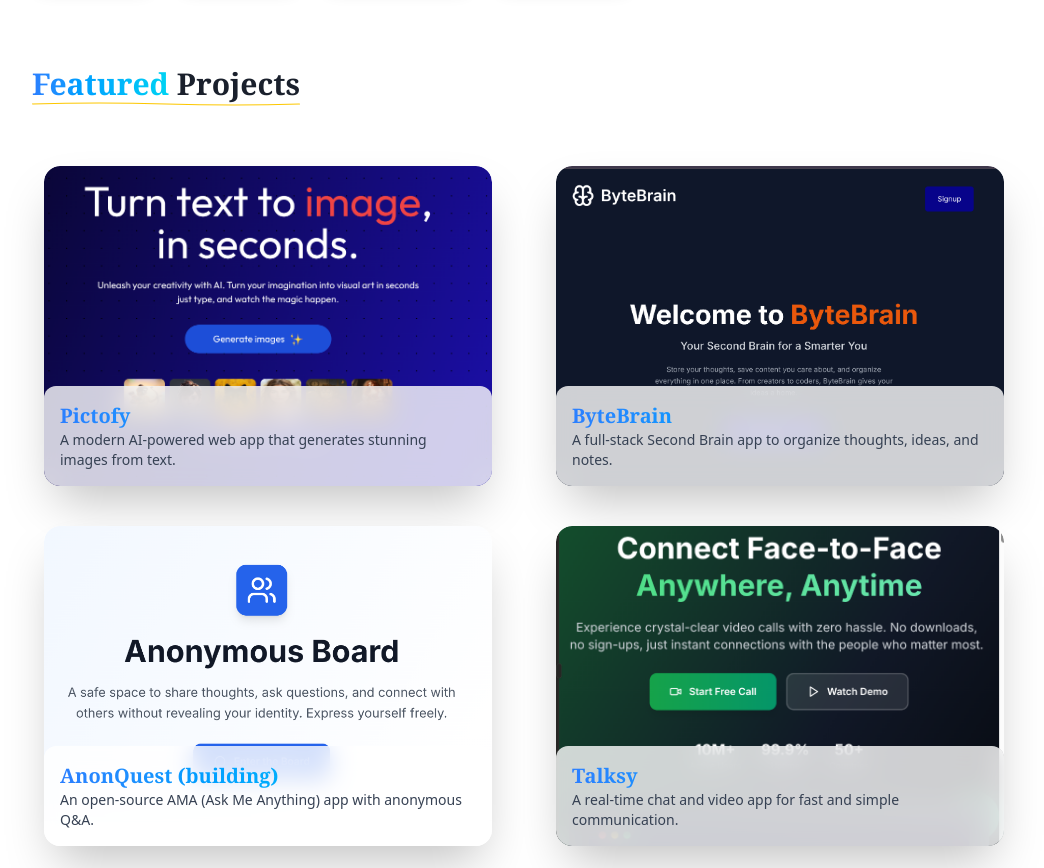
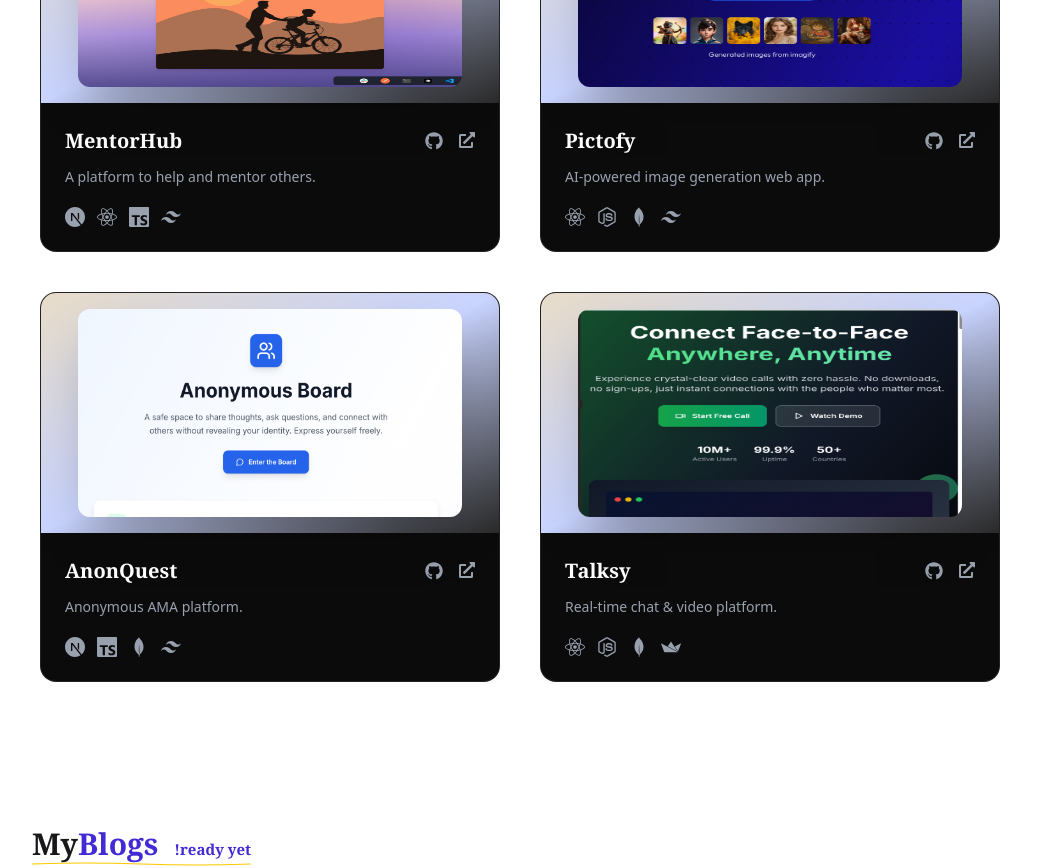
Before and after one commit to rajscriptsGH/Portfolio, a Next.js app: page / in a window 1280 px wide. Shown: the part 1340-2208 px from the top of the page, without its empty margins (156-1200 px from the left). Built offline with nearby package versions, Linux system fonts and the light colour scheme.

Commit message:
projects updated

```diff
--- a/src/app/page.tsx
+++ b/src/app/page.tsx
@@ -9,7 +9,7 @@ import Skills from "@/components/Skills";
 import TimeLocation from "@/components/TimeLocation";
 import Blogs from "@/components/Blogs"
 // import Experience from "@/components/Experience";
-import Education from "@/components/Education";
+// import Education from "@/components/Education";
 
 export default function Home() {
   return (
@@ -19,7 +19,7 @@ export default function Home() {
       <Header />
       <Github />
       <About />
-      <Education />
+      {/* <Education /> */}
       {/* <Experience /> */}
       <Skills />
       <FeaturedProjects />
--- a/src/components/Details/AboutMe.tsx
+++ /dev/null
@@ -1,11 +0,0 @@
-import React from 'react'
-
-const AboutMe = () => {
-    return (
-        <div id='aboutme'>
-            Details about me
-        </div>
-    )
-}
-
-export default AboutMe
--- a/src/components/Details/Projects.tsx
+++ /dev/null
@@ -1,11 +0,0 @@
-import React from 'react'
-
-const Projects = () => {
-    return (
-        <div>
-            All projects here
-        </div>
-    )
-}
-
-export default Projects
--- a/src/components/FeaturedProjects.tsx
+++ b/src/components/FeaturedProjects.tsx
@@ -1,154 +1,140 @@
 "use client"
+
 import Image from "next/image"
-import React from "react"
-import { FaGithub, FaExternalLinkAlt } from "react-icons/fa"
+import {
+    FaGithub,
+    FaExternalLinkAlt,
+    FaReact,
+    FaNodeJs
+} from "react-icons/fa"
+import {
+    SiNextdotjs,
+    SiTypescript,
+    SiMongodb,
+    SiTailwindcss,
+    SiStreamlit
+} from "react-icons/si"
+
+const techIcons: any = {
+    React: <FaReact />,
+    Nextjs: <SiNextdotjs />,
+    "Next.js": <SiNextdotjs />,
+    TypeScript: <SiTypescript />,
+    "Node.js": <FaNodeJs />,
+    MongoDB: <SiMongodb />,
+    Tailwind: <SiTailwindcss />,
+    Stream: <SiStreamlit />,
+}
 
 const FeaturedProjects = () => {
     const projects = [
         {
+            title: "MentorHub",
+            img: "/mentorhub.png",
+            desc: "A platform to help and mentor others.",
+            tech: ["Nextjs", "React", "TypeScript", "Tailwind"],
+            github: "#",
+            demo: "https://true-mentorhub.vercel.app/",
+        },
+        {
             title: "Pictofy",
             img: "/pictofy.png",
-            desc: "A modern AI-powered web app that generates stunning images from text.",
-            tech: ["React", "Node.js", "MongoDB", "Express", "Tailwind"],
+            desc: "AI-powered image generation web app.",
+            tech: ["React", "Node.js", "MongoDB", "Tailwind"],
             github: "https://github.com/rajscriptsGH/Pictofy",
             demo: "https://pictofy.vercel.app",
         },
         {
-            title: "ByteBrain",
-            img: "/bytebrain.png",
-            desc: "A full-stack Second Brain app to organize thoughts, ideas, and notes.",
-            tech: ["TypeScript", "React", "Node.js", "MongoDB", "Express", "Tailwind"],
-            github: "https://github.com/rajscriptsGH/ByteBrain",
-            demo: "https://bytebrain.vercel.app",
-        },
-        {
-            title: "AnonQuest (building)",
+            title: "AnonQuest",
             img: "/anonquest.png",
-            desc: "An open-source AMA (Ask Me Anything) app with anonymous Q&A.",
-            tech: ["Next.js", "TypeScript", "Tailwind", "Node.js", "MongoDB", "Express"],
+            desc: "Anonymous AMA platform.",
+            tech: ["Next.js", "TypeScript", "MongoDB", "Tailwind"],
             github: "https://github.com/rajscriptsGH/AnonQuest",
             demo: "https://anonquest.vercel.app",
         },
         {
             title: "Talksy",
             img: "/talksyChat.png",
-            desc: "A real-time chat and video app for fast and simple communication.",
-            tech: ["React", "Node.js", "MongoDB", "Express", "Tailwind", "Stream"],
+            desc: "Real-time chat & video platform.",
+            tech: ["React", "Node.js", "MongoDB", "Stream"],
             github: "https://github.com/rajscriptsGH/Talksy",
             demo: "https://talksy-jwl9.onrender.com",
         },
     ]
 
     return (
-        <div id="project" className="relative max-w-6xl mx-auto px-6 py-20 lg:ml-20">
-            <h2 className="relative inline-block text-3xl font-bold mb-16 text-left">
-                <span className="bg-gradient-to-r from-blue-500 to-cyan-400 bg-clip-text text-transparent">
-                    Featured
-                </span>{" "}
-                Projects
-                <svg
-                    className="absolute left-0 -bottom-1 w-full h-1 text-yellow-400"
-                    viewBox="0 0 100 10"
-                    preserveAspectRatio="none"
-                    fill="none"
-                    xmlns="http://www.w3.org/2000/svg"
-                >
-                    <path
-                        d="M0 5 Q 25 0, 50 5 T 100 5"
-                        stroke="currentColor"
-                        strokeWidth="2"
-                        fill="transparent"
-                    />
-                </svg>
-            </h2>
+        <section id="project" className="max-w-5xl mx-auto px-8 py-20 lg:ml-20">
+            <h2 className="relative inline-block text-3xl font-bold mb-8 text-left lg:text-left bg-gradient-to-r from-blue-500 to-cyan-400 bg-clip-text text-transparent">
+                Featured Projects
+                <svg className="absolute left-0 -bottom-1 w-full h-1 text-yellow-400" viewBox="0 0 100 10" preserveAspectRatio="none" fill="none" xmlns="http://www.w3.org/2000/svg" > <path d="M0 5 Q 25 0, 50 5 T 100 5" stroke="currentColor" strokeWidth="2" fill="transparent" /> </svg> </h2>
 
-
-            <div className="grid grid-cols-1 md:grid-cols-2 lg:grid-cols-2 gap-10 justify-items-center">
+            <div className="grid grid-cols-1 sm:grid-cols-2 gap-10">
                 {projects.map((p, i) => (
                     <div
                         key={i}
-                        className="group relative overflow-hidden rounded-2xl shadow-2xl hover:shadow-3xl transition-all duration-500 w-full max-w-md"
+                        className="group rounded-2xl bg-[#0b0b0b] border border-white/10
+            overflow-hidden transition-all duration-500
+            hover:border-orange-500/80 hover:scale-[1.03]"
                     >
-                        {/* Image */}
-                        <div className="relative w-full h-72 md:h-80 rounded-2xl overflow-hidden">
-                            <Image
-                                src={p.img}
-                                alt={p.title}
-                                fill
-                                sizes="(max-width: 768px) 100vw, (max-width: 1200px) 50vw, 33vw"
-                                priority
-                                className="object-cover transform transition-transform duration-700 group-hover:scale-105"
-                            />
+                        <div className="relative h-60 p-4 flex items-center justify-center bg-gradient-to-br from-[#e8dcc8] via-[#c9d4ff] to-[#2a2a2a]">
 
-                            {/* Always visible content */}
-                            <div className="absolute bottom-0 left-0 p-4 bg-white/80 backdrop-blur-md rounded-tl-xl rounded-tr-xl">
-                                <h3 className="text-xl font-bold bg-gradient-to-r from-blue-500 to-cyan-400 bg-clip-text text-transparent">
-                                    {p.title}
-                                </h3>
-                                <p className="text-sm text-gray-700">{p.desc}</p>
+                            <div className="relative w-full h-full max-w-[90%] rounded-xl overflow-hidden shadow-2xl">
+                                <Image
+                                    src={p.img}
+                                    alt={p.title}
+                                    fill
+                                    className="transition-transform duration-700 "
+                                />
+                            </div>
+                        </div>
+
+                        {/* Content */}
+                        <div className="p-6 text-white">
+                            {/* Title + Links */}
+                            <div className="flex items-center justify-between mb-3">
+                                <h3 className="text-xl font-semibold">{p.title}</h3>
+
+                                <div className="flex gap-4">
+                                    <a
+                                        href={p.github}
+                                        target="_blank"
+                                        className="text-gray-400 hover:text-white transition"
+                                    >
+                                        <FaGithub size={18} />
+                                    </a>
+
+                                    <a
+                                        href={p.demo}
+                                        target="_blank"
+                                        className="text-gray-400 hover:text-orange-500 transition"
+                                    >
+                                        <FaExternalLinkAlt size={16} />
+                                    </a>
+                                </div>
                             </div>
 
-                        </div>
-
-
-                        {/* Content that slides up on hover */}
-                        <div className="absolute bottom-0 left-0 right-0 p-6 bg-white/90 backdrop-blur-md rounded-b-2xl transition-transform duration-500 transform translate-y-full group-hover:translate-y-0">
-
-                            {/* Title with gradient */}
-                            <h3 className="text-2xl font-bold mb-2
-        bg-gradient-to-r from-blue-500 to-cyan-400
-        bg-clip-text text-transparent">
-                                {p.title}
-                            </h3>
 
                             {/* Description */}
-                            <p className="text-sm text-gray-700 mb-4">{p.desc}</p>
+                            <p className="text-sm text-gray-400 mb-5">{p.desc}</p>
 
-                            {/* Tech stack with hover gradient */}
-                            <div className="flex flex-wrap gap-2 mb-4">
+                            {/* Tech icons */}
+                            <div className="flex gap-3 text-xl text-gray-400">
                                 {p.tech.map((t, idx) => (
                                     <span
                                         key={idx}
-                                        className="badge badge-outline text-gray-700 border-gray-400
-                    hover:text-transparent hover:bg-clip-text
-                    hover:bg-gradient-to-r hover:from-blue-500 hover:to-cyan-400
-                    transition-all duration-300"
+                                        className="hover:text-orange-500 transition"
+                                        title={t}
                                     >
-                                        {t}
+                                        {techIcons[t]}
                                     </span>
                                 ))}
                             </div>
 
-                            {/* Buttons */}
-                            <div className="flex gap-4 mt-4">
-                                {/* GitHub Button */}
-                                <a
-                                    href={p.github}
-                                    target="_blank"
-                                    className="flex items-center gap-2 px-4 py-2 rounded-xl bg-black text-white font-semibold text-sm border-2 border-transparent transition-all duration-300 hover:border-blue-500 hover:scale-105"
-                                >
-                                    <FaGithub className="text-lg" />
-                                    GitHub
-                                </a>
-
-                                {/* Demo Button */}
-                                <a
-                                    href={p.demo}
-                                    target="_blank"
-                                    className="flex items-center gap-2 px-4 py-2 rounded-xl bg-gradient-to-r from-blue-500 to-cyan-400 text-white font-semibold text-sm shadow-md transition-all duration-300 hover:shadow-xl hover:scale-105"
-                                >
-                                    <FaExternalLinkAlt className="text-lg" />
-                                    Demo
-                                </a>
-                            </div>
-
-
                         </div>
-
                     </div>
                 ))}
             </div>
-        </div>
+        </section>
     )
 }
 
```
Also changed, not shown: public/mentorhub.png (added).
